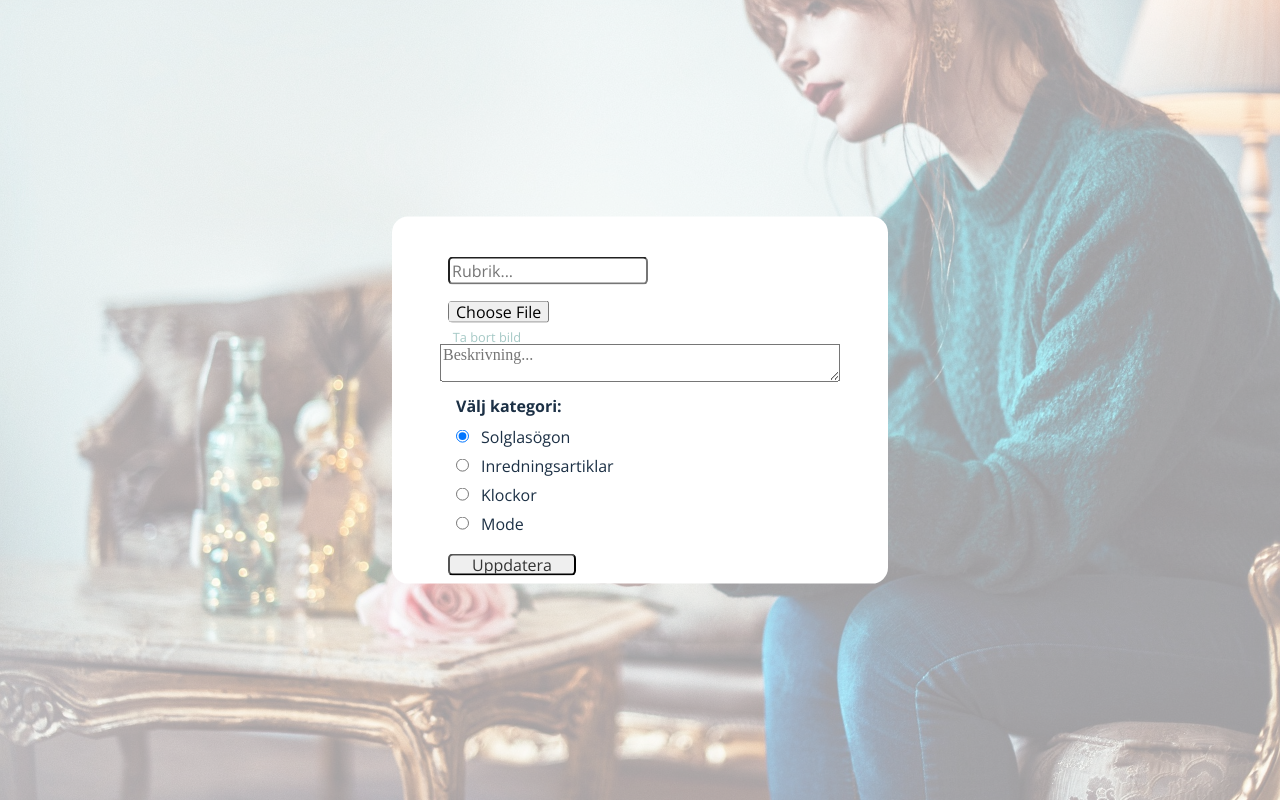
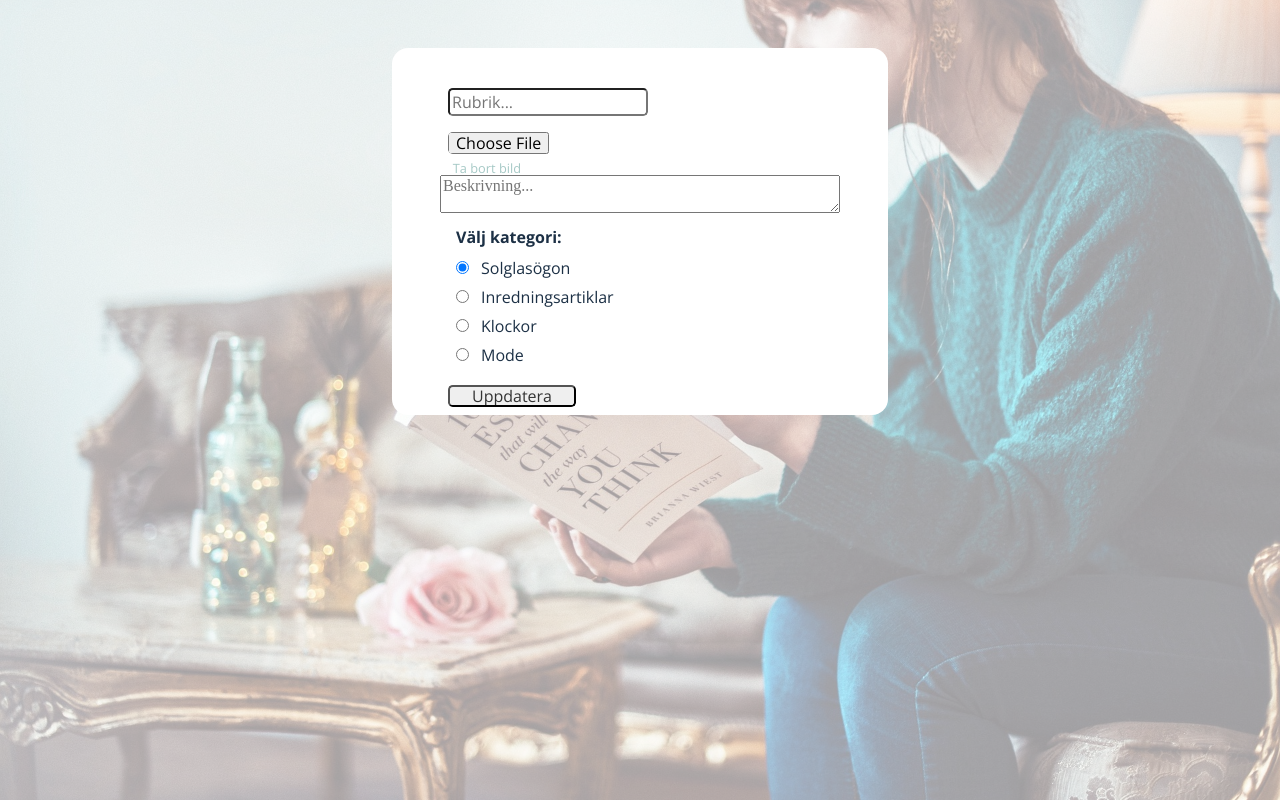
Before and after one commit to fredrikskogb/doctorfont_project, a PHP site: page /views/create_post_view.php?update_post=1 in a window 1280 px wide. Run offline with PHP 8.4, Linux system fonts and the light colour scheme; data that the repository does not hold is empty; some libraries are stand-ins or nearby versions.

Commit message:
make login, register and create_post page responsive

```diff
--- a/css/style.css
+++ b/css/style.css
@@ -276,37 +275,25 @@ label {
 }
 .link_all_comments a {
     color: gray;
-
 }
 
 /* login, register, create */
 
-.body_view::after {
-    background-image: url("../images/heder_millhouse.jpg");
-    height: 100vh;
-    background-size: cover;
-    background-position: center center;
-    object-fit: cover;
-    content: "";
-    opacity: 0.4;
-    top: 0;
-    left: 0;
-    bottom: 0;
-    right: 0;
-    position: absolute;
-    z-index: -1;
-  }
 
+  .body_view{
+    background-image: none;
+    background-color: white;
+}
 
 .main_login_register {
     display: flex;
     flex-direction: column;
-    position: absolute;
-    top: 50%;
-    transform: translateY(-50%);
     margin: 0 auto;
-    right: 0;
-    left: 0;
+
+}
+
+.create_post {
+    margin-top: 3em;
 }
 
 .image_container {
@@ -337,15 +325,11 @@ label {
     drop-shadow(-0.3px -0.3px 0 lightgray);
 }
 
-
-
 .form_views {
     display: flex;
     flex-direction: column;
-    width: 20em;
+    max-width: 15em;
     margin-top: 2em;
-
-
 }
 
 .form_views input {
@@ -541,6 +538,12 @@ footer p {
 
     .icons_wrapper {
         display: block;
+    }
+
+    .form_views {
+
+        max-width: 30em;
+
     }
 
 }
@@ -641,10 +644,8 @@ footer p {
 
     }
 
-    .view_logo_post {
-        margin-bottom: 2em;
-        width: 30vw;
-
+    .form_views {
+        max-width: 30em;
     }
 
 }
@@ -677,11 +678,12 @@ footer p {
         border: none;
 
     }
+    .note-editor {
+        max-width: 100%;
+    }
 
-    .view_logo_post {
-        margin-bottom: 2em;
-        width: 20vw;
-
+    .form_views {
+        max-width: 50em;
     }
 }
 
--- a/views/create_post_view.php
+++ b/views/create_post_view.php
@@ -25,7 +25,7 @@ if(isset($_GET['update_post'])){
 </head>
 
 <body class="body_view">
-    <main class="main_login_register">
+    <main class="main_login_register create_post">
 
         <div class="form_container card">
             <div>
```
Also changed, not shown: other parts of css/style.css (+34 -11 lines).
